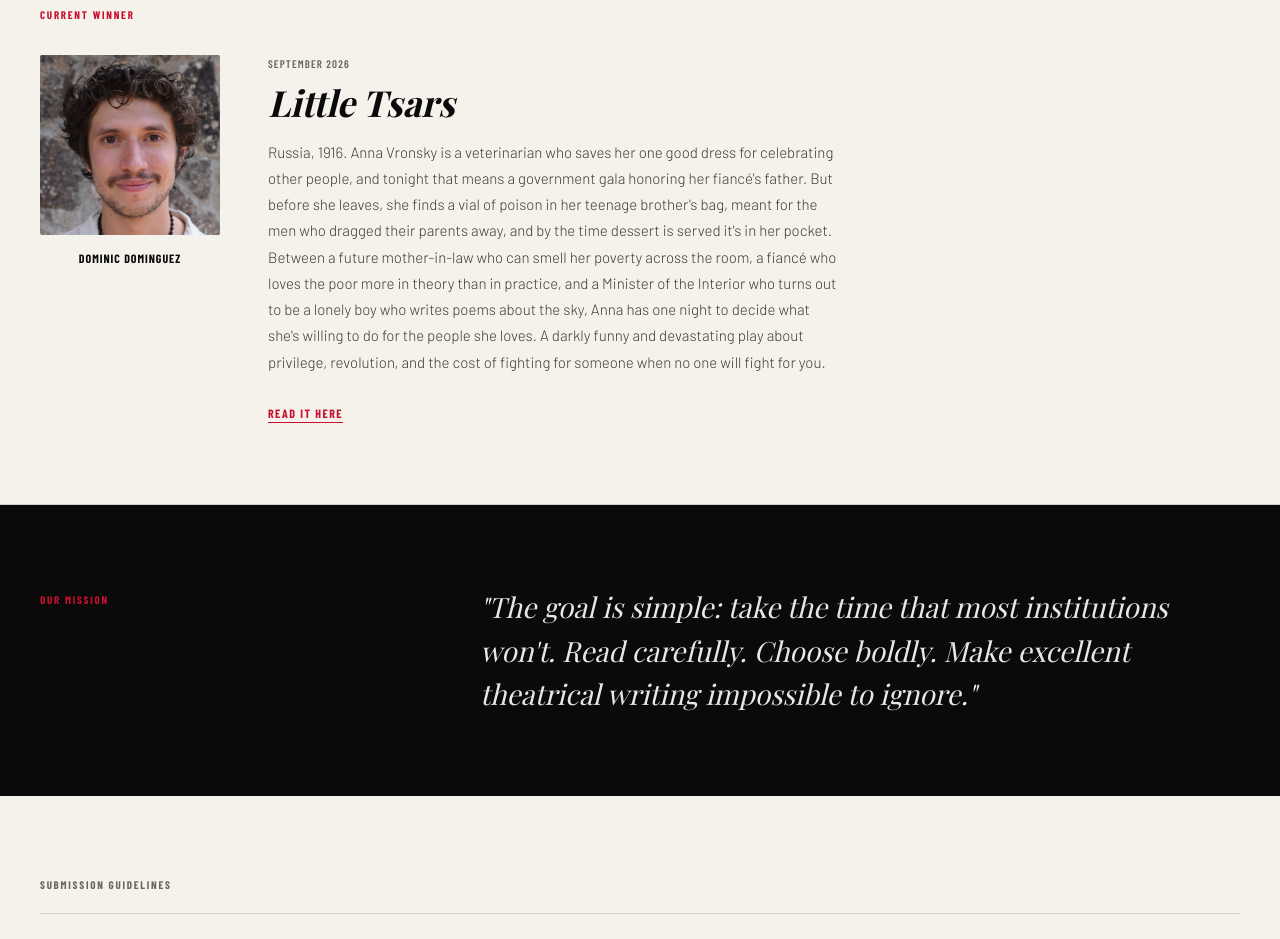
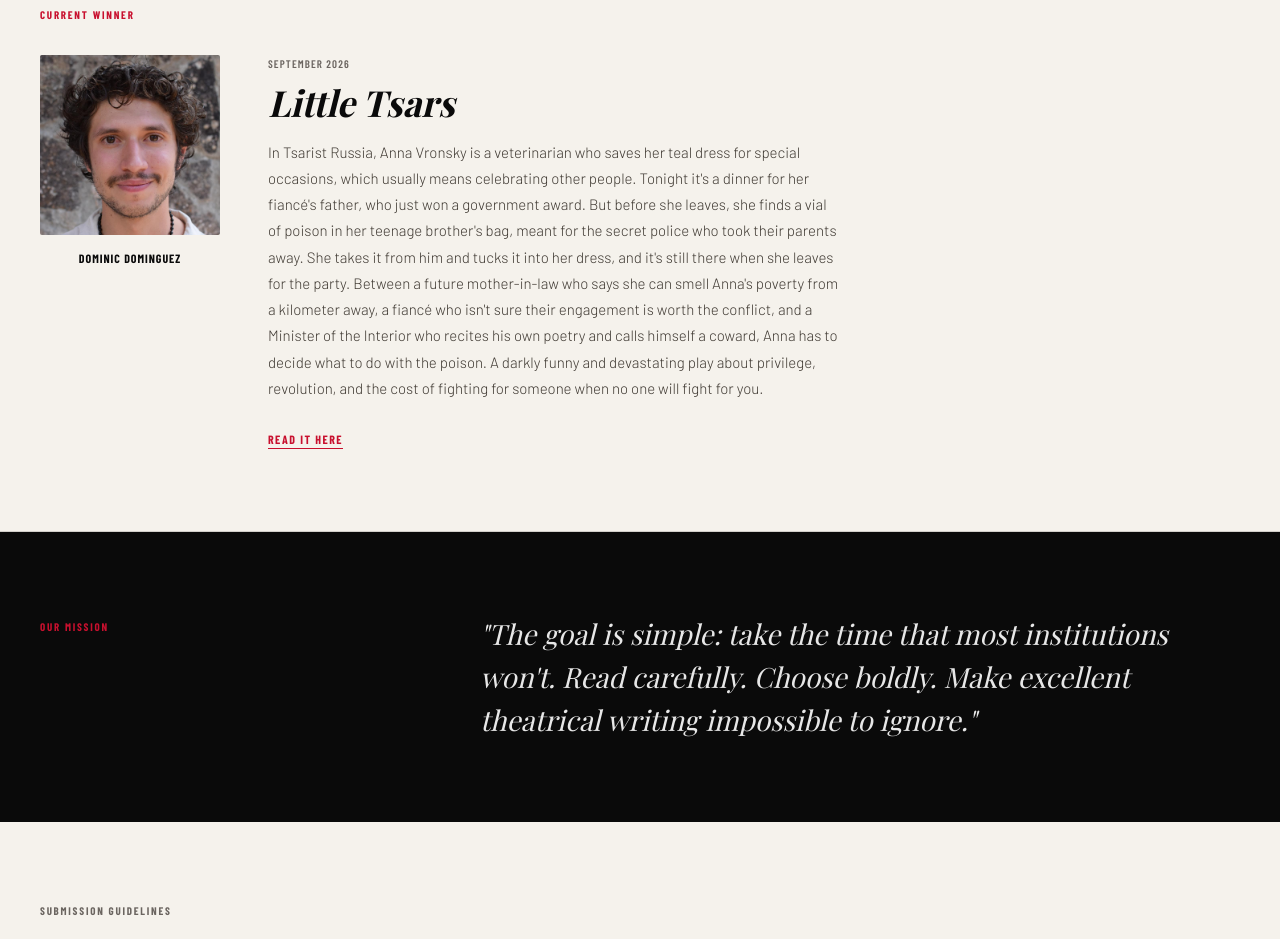
Before and after one commit to Kevin071984/oliver-kelly-award, a plain HTML site: page index.html in a window 1280 px wide. Shown: the part 1120-2059 px from the top of the page. Drawn offline with nearby package versions, Linux system fonts and the light colour scheme; a web font is replaced by a local one.

Commit message:
Revise Little Tsars synopsis for accuracy

```diff
--- a/index.html
+++ b/index.html
@@ -189,7 +189,7 @@
       <div>
         <div style="font-family:var(--font-condensed);font-size:11px;font-weight:600;letter-spacing:0.1em;text-transform:uppercase;color:var(--mid);margin-bottom:10px;">September 2026</div>
         <div style="font-family:var(--font-display);font-size:36px;font-weight:700;font-style:italic;line-height:1.1;margin-bottom:16px;">Little Tsars</div>
-        <p style="font-size:15px;font-weight:300;color:#3d3730;line-height:1.75;margin-bottom:24px;">Russia, 1916. Anna Vronsky is a veterinarian who saves her one good dress for celebrating other people, and tonight that means a government gala honoring her fiancé's father. But before she leaves, she finds a vial of poison in her teenage brother's bag, meant for the men who dragged their parents away, and by the time dessert is served it's in her pocket. Between a future mother-in-law who can smell her poverty across the room, a fiancé who loves the poor more in theory than in practice, and a Minister of the Interior who turns out to be a lonely boy who writes poems about the sky, Anna has one night to decide what she's willing to do for the people she loves. A darkly funny and devastating play about privilege, revolution, and the cost of fighting for someone when no one will fight for you.</p>
+        <p style="font-size:15px;font-weight:300;color:#3d3730;line-height:1.75;margin-bottom:24px;">In Tsarist Russia, Anna Vronsky is a veterinarian who saves her teal dress for special occasions, which usually means celebrating other people. Tonight it's a dinner for her fiancé's father, who just won a government award. But before she leaves, she finds a vial of poison in her teenage brother's bag, meant for the secret police who took their parents away. She takes it from him and tucks it into her dress, and it's still there when she leaves for the party. Between a future mother-in-law who says she can smell Anna's poverty from a kilometer away, a fiancé who isn't sure their engagement is worth the conflict, and a Minister of the Interior who recites his own poetry and calls himself a coward, Anna has to decide what to do with the poison. A darkly funny and devastating play about privilege, revolution, and the cost of fighting for someone when no one will fight for you.</p>
         <a href="little-tsars.pdf" target="_blank" style="font-family:var(--font-condensed);font-size:12px;font-weight:700;letter-spacing:0.12em;text-transform:uppercase;color:var(--red);text-decoration:none;border-bottom:1px solid var(--red);padding-bottom:2px;">Read It Here</a>
       </div>
     </div>
```
